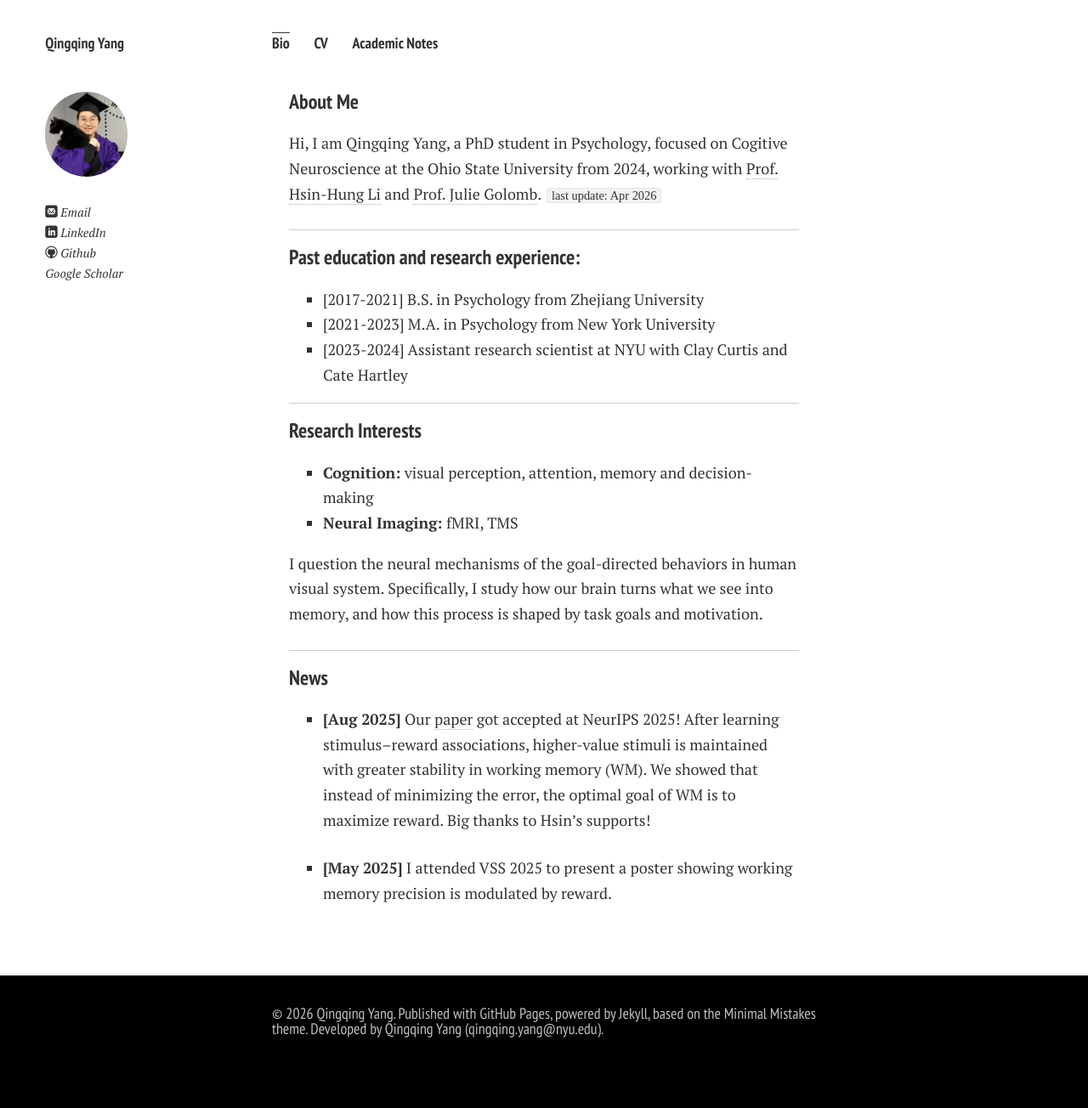
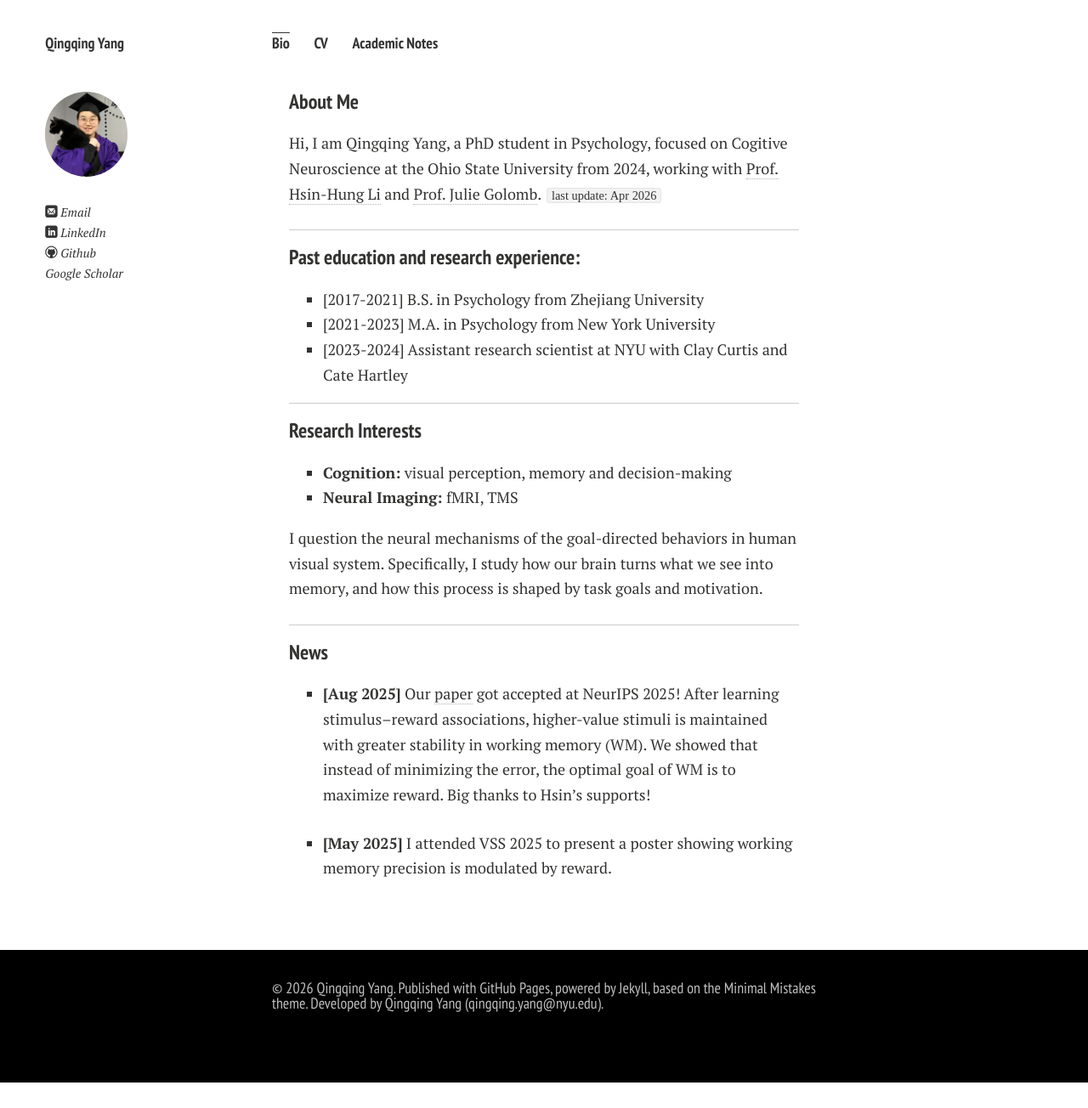
Before and after one commit to Qingqing-Yang-177/Qingqing-Yang-177.github.io, a Jekyll site: the page built from index.md, in a window 1280 px wide. Shown: the whole page at 85% size. Built offline with Jekyll 4.4.1, drawn with Linux system fonts in a browser that asks for light colours; nearby versions of some CDN libraries; comment, search, counter and statistics services are not loaded; a style sheet for code colours, icons or effects is not loaded; our own code applies the rules of GitHub Pages for plain Markdown files; after the commit the page ends 1274 px from its top, so only the background shows below that.

Commit message:
Update index.md

```diff
--- a/index.md
+++ b/index.md
@@ -14,7 +14,7 @@ Hi, I am Qingqing Yang, a PhD student in Psychology, focused on Cogitive Neurosc
 ---
 ### Research Interests
 
-- **Cognition:** visual perception, attention, memory and decision-making
+- **Cognition:** visual perception, memory and decision-making
 - **Neural Imaging:** fMRI, TMS
 
 I question the neural mechanisms of the goal-directed behaviors in human visual system. Specifically, I study how our brain turns what we see into memory, and how this process is shaped by task goals and motivation.
```
